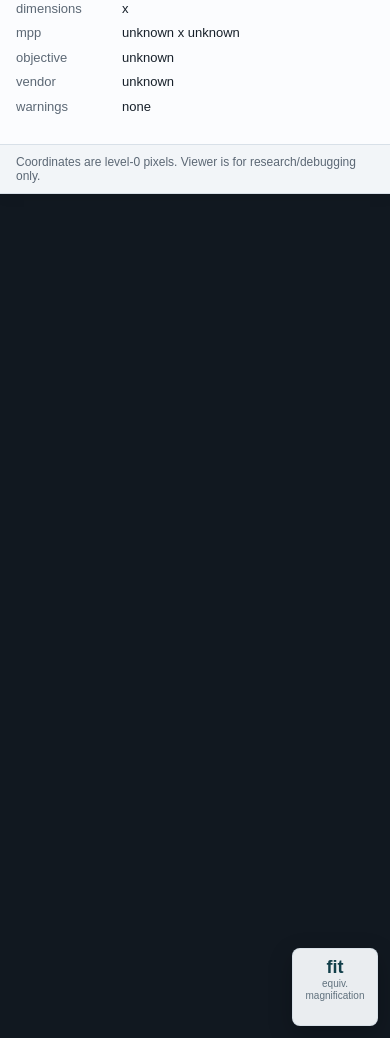
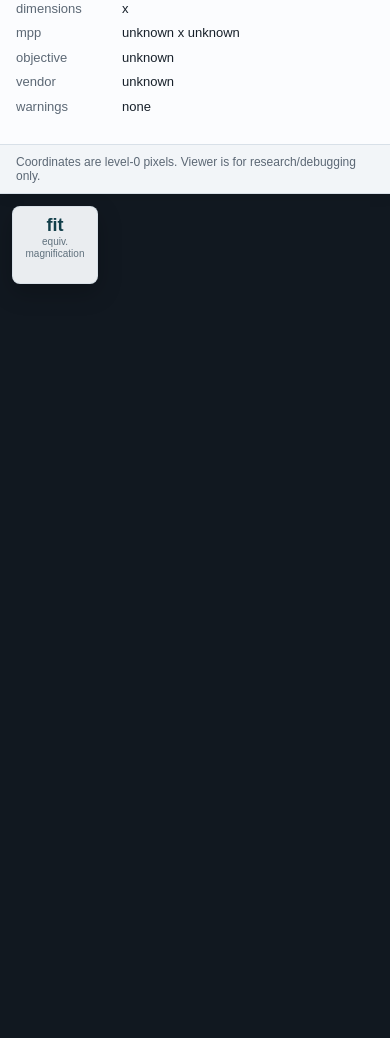
Before and after one commit to WangjiaweiY/slidebridge, a Python web app: template slidebridge/server/templates/viewer.html in a window 390 px wide. Shown: the part 415-1453 px from the top of the page. Run offline with Jinja, Linux system fonts and the light colour scheme; the template is opened without the code that fills it, so the values that code supplies are empty.

Commit message:
Move magnification control to viewer corner

```diff
--- a/slidebridge/server/templates/viewer.html
+++ b/slidebridge/server/templates/viewer.html
@@ -437,8 +437,8 @@
     }
     .zoom-control {
       position: absolute;
-      right: 18px;
-      top: 190px;
+      left: 18px;
+      top: 18px;
       z-index: 8;
       display: grid;
       gap: 8px;
@@ -542,9 +542,9 @@
         max-height: 240px;
       }
       .zoom-control {
-        top: auto;
-        right: 12px;
-        bottom: 12px;
+        left: 12px;
+        top: 12px;
+        right: auto;
       }
     }
   </style>
@@ -868,6 +868,7 @@
       const viewer = OpenSeadragon({
         id: "viewer",
         prefixUrl: osdPrefixUrl,
+        showNavigationControl: false,
         showNavigator: true,
         navigatorPosition: "TOP_RIGHT",
         navigatorWidth: "260px",
```
